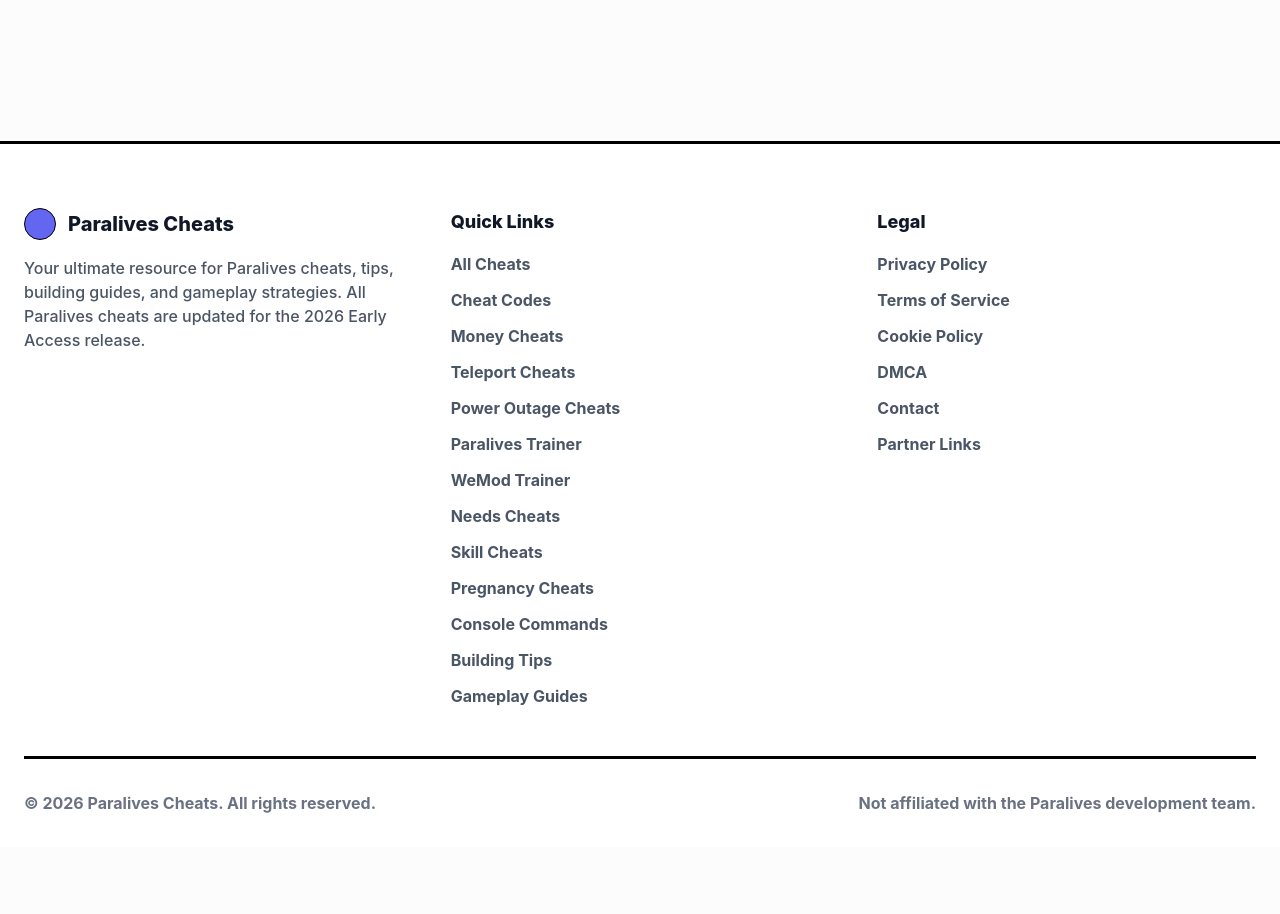
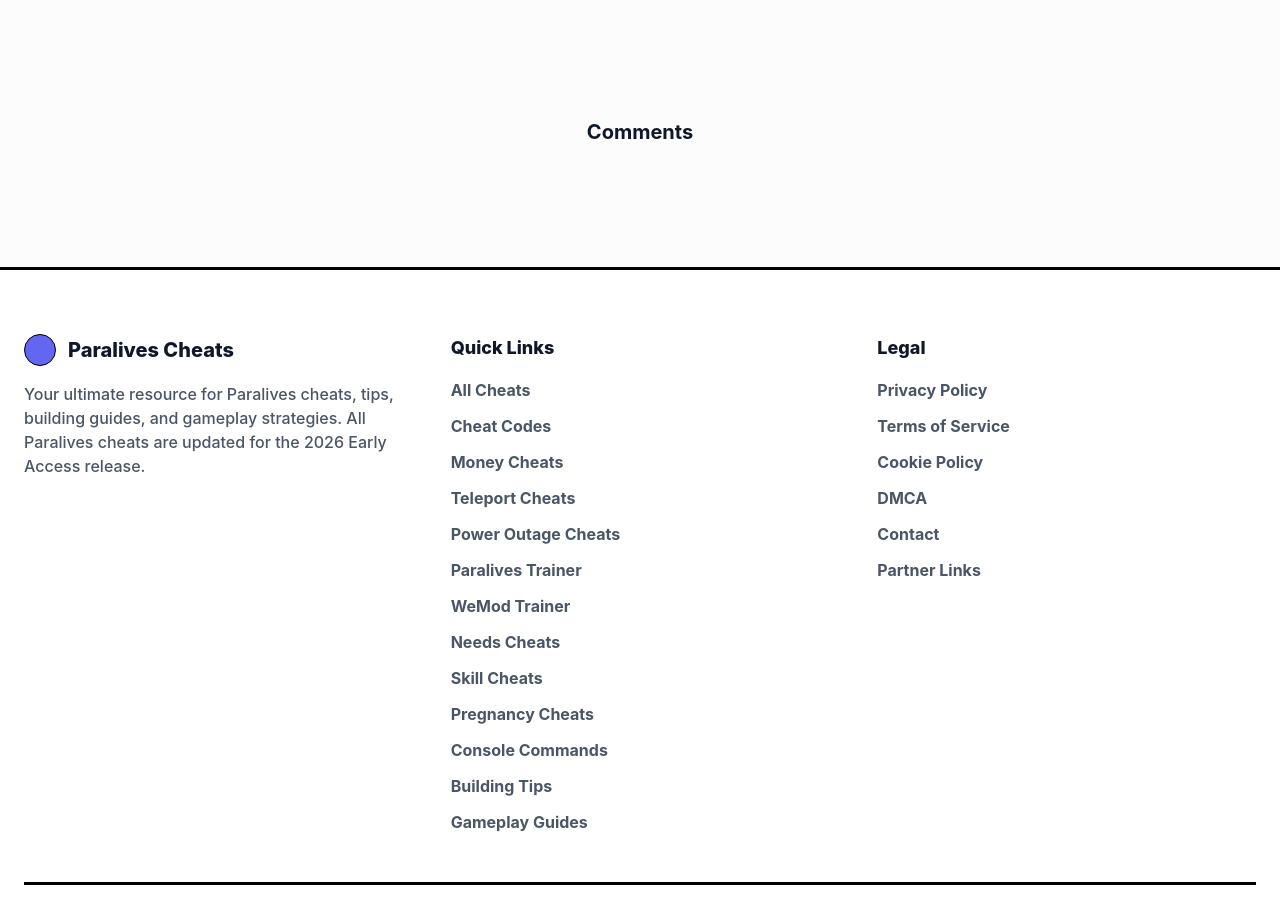
Before and after one commit to ychisbest/paralivescheatscom, an Astro site: page /dmca in a window 1280 px wide. Shown: the part 1128-2042 px from the top of the page. Before the commit the page ends 1975 px from the top, so only its background shows below. Built offline with nearby package versions, Linux system fonts and the light colour scheme; Astro itself is replaced by a stand-in of ours; a script that the page names is missing.

Commit message:
feat: add CF comments widget

```diff
--- /dev/null
+++ b/src/components/CfComments.astro
@@ -0,0 +1,8 @@
+---
+/** CF comment widget — site_id site_ed0898252b */
+---
+<section class="cf-comments" style="max-width:48rem;margin:2.5rem auto;padding:0 1rem;--cm-accent:#6366f1;">
+  <h2 style="font-size:1.25rem;font-weight:700;margin-bottom:1rem;">Comments</h2>
+  <div id="comments"></div>
+</section>
+<script is:inline src="https://cf-comment-system.ych8398527.workers.dev/widget.js" data-site="site_ed0898252b" data-lang="auto" defer></script>
--- a/src/layouts/Layout.astro
+++ b/src/layouts/Layout.astro
@@ -2,6 +2,7 @@
 import '../styles/global.css';
 import SiteHeader from '../components/SiteHeader.astro';
 import SiteFooter from '../components/SiteFooter.astro';
+import CfComments from '../components/CfComments.astro';
 
 interface Props {
   title: string;
@@ -64,6 +65,7 @@
     <main class="flex-1">
       <slot />
     </main>
+    <CfComments />
     <SiteFooter />
   </body>
 </html>
```
